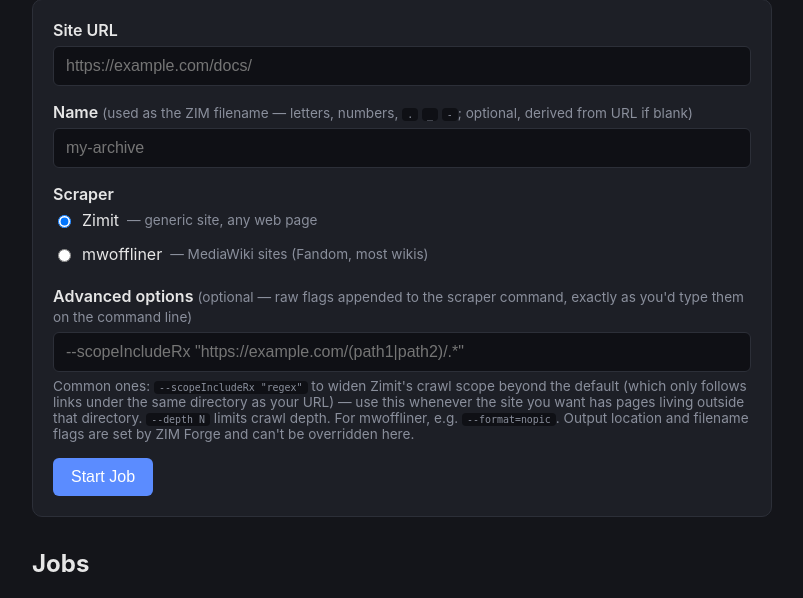
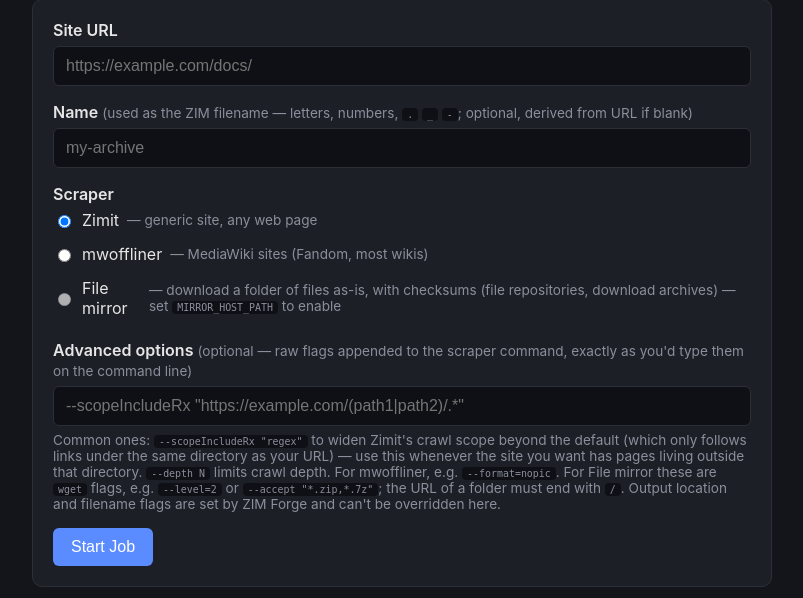
Before and after one commit to RastrumQuill/zim-forge, a Flask app: page / in a window 1280 px wide. Shown: the part 133-731 px from the top of the page, without its empty margins (238-1041 px from the left). Run offline with Flask 3, Linux system fonts and the light colour scheme; parts of the project's set-up code (start-up, migrations or seed data) failed here and were passed over.

Commit message:
Add File mirror jobs, temp-folder cleanup and Kiwix restart
- New "File mirror" job type: wget a folder of files as-is into
  MIRROR_HOST_PATH/<name>/ and write a SHA256SUMS manifest. Resumes on
  re-run; partial downloads succeed with a note; empty ones fail.
- Remove .tmp* folders that a failed or cancelled Zimit job leaves in
  the library (only ones created during that job).
- Optionally restart the kiwix-serve container after each new ZIM
  (KIWIX_CONTAINER) so it appears without manual steps.
- Ship wget in the image; mirror jobs run from ZIM Forge's own image.

Co-Authored-By: Claude Fable 5.2 <noreply@anthropic.com>
Claude-Session: https://claude.ai/code/session_01KEZzP1mgPJZANSKNQfp7CY

```diff
--- a/app.py
+++ b/app.py
@@ -77,6 +77,18 @@ PULL_IMAGES = env_bool("PULL_IMAGES", True)
 # Optional caps on scraper containers, e.g. SCRAPER_MEMORY=8g SCRAPER_CPUS=4
 SCRAPER_MEMORY = os.environ.get("SCRAPER_MEMORY", "").strip()
 SCRAPER_CPUS = float(os.environ.get("SCRAPER_CPUS", "0") or 0)
+# File mirroring (wget). MIRROR_HOST_PATH is a folder ON THE DOCKER HOST where
+# mirrored files are stored, one subfolder per job. Keep it outside the ZIM
+# library. MIRROR_PATH is the same folder as mounted inside this container
+# (optional; enables the free-space check and file counts).
+MIRROR_HOST_PATH = os.environ.get("MIRROR_HOST_PATH", "").strip()
+MIRROR_PATH = os.environ.get("MIRROR_PATH", "").strip()
+# The mirror job runs wget from ZIM Forge's own image.
+MIRROR_IMAGE = os.environ.get("MIRROR_IMAGE", "ghcr.io/rastrumquill/zim-forge:latest")
+MIRROR_WAIT_SECONDS = os.environ.get("MIRROR_WAIT_SECONDS", "0.5")
+# Optional: name of your kiwix-serve container. It's restarted after each new
+# ZIM so the file shows up without manual steps.
+KIWIX_CONTAINER = os.environ.get("KIWIX_CONTAINER", "").strip()
 # Before starting a scraper, check the site isn't serving a bot challenge.
 BOT_CHECK = env_bool("BOT_CHECK", True)
 HOST = os.environ.get("HOST", "0.0.0.0")
@@ -86,7 +98,7 @@ MAX_LOG_LINES = 500
 SAVE_INTERVAL_SECONDS = 5
 MAX_LOG_LINE_CHARS = 2000
 
-SCRAPERS = ("zimit", "mwoffliner")
+SCRAPERS = ("zimit", "mwoffliner", "mirror")
 ACTIVE_STATUSES = ("queued", "running")
 FINISHED_STATUSES = ("success", "failed", "cancelled")
 
@@ -95,7 +107,30 @@ FINISHED_STATUSES = ("success", "failed", "cancelled")
 RESERVED_FLAGS = {
     "zimit": {"--name", "--output", "--zim-file"},
     "mwoffliner": {"--mwUrl", "--adminEmail", "--outputDirectory", "--filenamePrefix"},
+    "mirror": {"-P", "--directory-prefix", "-O", "--output-document", "-o", "--output-file",
+               "-a", "--append-output", "-e", "--execute", "-i", "--input-file", "--config"},
 }
+
+# Runs inside the mirror container: download into /output/<name>, then write a
+# SHA256SUMS manifest covering every file. Arguments arrive as "$@", so nothing
+# from the job is ever interpreted by the shell.
+MIRROR_SCRIPT = r'''
+name="$1"; shift
+out="${MIRROR_OUT:-/output}/$name"
+mkdir -p "$out" && cd "$out" || exit 90
+wget "$@"
+code=$?
+echo "wget finished with exit code $code; writing checksums (this can take a while)..."
+find . -type f ! -name SHA256SUMS ! -name SHA256SUMS.tmp -print0 | sort -z | xargs -0 -r sha256sum > SHA256SUMS.tmp \
+  && mv SHA256SUMS.tmp SHA256SUMS
+count=$(find . -type f ! -name SHA256SUMS | wc -l)
+echo "Mirror holds $count files, $(du -sh . | cut -f1) in total."
+[ "$count" -eq 0 ] && exit 91
+exit $code
+'''
+# wget exit code 8 = "server issued an error response" for at least one URL
+# (typically a dead link); the rest of the mirror is still complete.
+MIRROR_OK_EXIT_CODES = (0, 8)
 
 NAME_RE = re.compile(r"[^A-Za-z0-9._-]+")
 EMAIL_RE = re.compile(r"^[^@\s]+@[^@\s]+\.[^@\s]+$")
@@ -219,6 +254,7 @@ def new_job(url, name, scraper, admin_email, extra_args):
         "image_digest": None,
         "command": None,
         "outputs": [],
+        "note": None,
     }
     with jobs_lock:
         jobs[job_id] = job
@@ -253,6 +289,8 @@ def append_log(job_id, line):
 
 
 def finish_job(job_id, status, exit_code=None):
+    if status != "success":
+        cleanup_temp_dirs(job_id)
     with jobs_lock:
         job = jobs.get(job_id)
         if job:
@@ -260,12 +298,13 @@ def finish_job(job_id, status, exit_code=None):
             job["exit_code"] = exit_code
             job["finished_at"] = utcnow_iso()
             job.pop("zims_before", None)
+            job.pop("tmp_before", None)
     save_jobs()
 
 
 def public_job(job):
     """Job fields for the browser: everything except the (large) log."""
-    return {k: v for k, v in job.items() if k not in ("log", "zims_before")}
+    return {k: v for k, v in job.items() if k not in ("log", "zims_before", "tmp_before")}
 
 
 # --- Input validation --------------------------------------------------------
@@ -323,6 +362,15 @@ def validate_submission(form):
     elif parsed.hostname:
         name = default_name(parsed)
 
+    if scraper == "mirror":
+        if not MIRROR_HOST_PATH:
+            errors.append("File mirroring isn't set up: set MIRROR_HOST_PATH to a folder on the "
+                          "Docker host (outside the ZIM library).")
+        last = parsed.path.rsplit("/", 1)[-1]
+        if parsed.hostname and not parsed.path.endswith("/") and "." not in last:
+            errors.append("For a folder, end the URL with “/”. Without it the download isn't "
+                          "limited to that folder and would spread to the whole site.")
+
     if scraper == "mwoffliner":
         if not admin_email:
             errors.append("mwoffliner needs a real admin email so wiki operators can contact you.")
@@ -366,6 +414,15 @@ def build_run(job):
             f"--filenamePrefix={job['name']}",
         ] + extra
         return MWOFFLINER_IMAGE, command, {}
+    if job["scraper"] == "mirror":
+        wget_args = [
+            "--recursive", "--level=inf", "--no-parent", "--timestamping", "--no-verbose",
+            "--tries=3", "--timeout=60", f"--wait={MIRROR_WAIT_SECONDS}",
+            # Skip the sort-order links of Apache/nginx folder listings.
+            "--reject-regex=[?&]C=[NMSD];O=[AD]",
+        ] + extra + [job["url"]]
+        command = ["sh", "-c", MIRROR_SCRIPT, "mirror", job["name"]] + wget_args
+        return MIRROR_IMAGE, command, {}
     command = ["zimit", "--seeds", job["url"], "--name", job["name"], "--output", "/output"] + extra
     return ZIMIT_IMAGE, command, {"shm_size": ZIMIT_SHM_SIZE}
 
@@ -397,9 +454,11 @@ def start_container(job_id, job):
             if live["cancel_requested"]:
                 return None
     append_log(job_id, f"Image: {digest}")
-    append_log(job_id, "Command: " + shlex.join(command))
+    shown = ["wget"] + command[5:] if job["scraper"] == "mirror" else command
+    append_log(job_id, "Command: " + shlex.join(shown))
+    host_path = MIRROR_HOST_PATH if job["scraper"] == "mirror" else LIBRARY_HOST_PATH
     kwargs = {
-        "volumes": {LIBRARY_HOST_PATH: {"bind": "/output", "mode": "rw"}},
+        "volumes": {host_path: {"bind": "/output", "mode": "rw"}},
         "detach": True,
         "name": f"zimforge-{job_id}",
         "labels": {"zim-forge.job": job_id},
@@ -442,14 +501,122 @@ def sha256_file(path):
     return h.hexdigest()
 
 
-def preflight_disk(job_id):
+def preflight_disk(job_id, path):
     """Returns an error string if there's too little free space, else None."""
-    free_gb = shutil.disk_usage(LIBRARY_PATH).free / 1024 ** 3
-    append_log(job_id, f"Free space in library: {free_gb:.1f} GB")
+    free_gb = shutil.disk_usage(path).free / 1024 ** 3
+    append_log(job_id, f"Free space for output: {free_gb:.1f} GB")
     if free_gb < MIN_FREE_GB:
-        return (f"Only {free_gb:.1f} GB free in the library folder; at least {MIN_FREE_GB:g} GB "
+        return (f"Only {free_gb:.1f} GB free in the output folder; at least {MIN_FREE_GB:g} GB "
                 "is required (MIN_FREE_GB). Free up space and run the job again.")
     return None
+
+
+def list_tmp_dirs():
+    return sorted(e.name for e in os.scandir(LIBRARY_PATH) if e.name.startswith(".tmp") and e.is_dir())
+
+
+def cleanup_temp_dirs(job_id):
+    """Remove temp folders a failed/cancelled Zimit job left in the library.
+
+    Only folders named .tmp* that did not exist when the job started are touched.
+    """
+    with jobs_lock:
+        before = (jobs.get(job_id) or {}).get("tmp_before")
+    if before is None or not library_available():
+        return
+    for name in list_tmp_dirs():
+        if name in before:
+            continue
+        try:
+            shutil.rmtree(os.path.join(LIBRARY_PATH, name))
+            append_log(job_id, f"Removed leftover temporary folder {name}.")
+        except OSError:
+            append_log(job_id, f"Leftover temporary folder {name} is still in the library. Delete it by "
+                               "hand, or mount the library read-write so ZIM Forge can clean up.")
+
+
+def collect_mirror_outputs(job_id, name):
+    """Summarise a mirror folder. Returns outputs, or None if it isn't mounted here."""
+    if not (MIRROR_PATH and os.path.isdir(MIRROR_PATH)):
+        return None
+    root = os.path.join(MIRROR_PATH, name)
+    count = total = 0
+    for dirpath, _dirs, files in os.walk(root):
+        for filename in files:
+            if filename in ("SHA256SUMS", "SHA256SUMS.tmp"):
+                continue
+            try:
+                total += os.path.getsize(os.path.join(dirpath, filename))
+                count += 1
+            except OSError:
+                pass
+    if not count:
+        return []
+    manifest = os.path.join(root, "SHA256SUMS")
+    digest = sha256_file(manifest) if os.path.exists(manifest) else ""
+    outputs = [{"file": f"{name}/ ({count} files)", "size": total, "sha256": digest,
+                "sha256_label": "SHA-256 of the SHA256SUMS manifest"}]
+    append_log(job_id, f"Output: {name}/  {count} files  {human_size(total)}")
+    with jobs_lock:
+        job = jobs.get(job_id)
+        if job:
+            job["outputs"] = outputs
+    return outputs
+
+
+def restart_kiwix(job_id):
+    if not KIWIX_CONTAINER:
+        return
+    try:
+        docker_client.containers.get(KIWIX_CONTAINER).restart()
+        append_log(job_id, f"Restarted {KIWIX_CONTAINER} so the new ZIM shows up in Kiwix.")
+    except Exception as e:
+        append_log(job_id, f"Couldn't restart {KIWIX_CONTAINER}: {e}")
+
+
+def conclude(job_id, exit_code):
+    """Decide success or failure for a scraper that ran to the end."""
+    with jobs_lock:
+        job = jobs.get(job_id)
+        if not job:
+            return
+        scraper, name = job["scraper"], job["name"]
+
+    if scraper == "mirror":
+        if exit_code == 91:
+            append_log(job_id, "Nothing was downloaded. Check the URL, and the log above for errors.")
+            finish_job(job_id, "failed", exit_code)
+            return
+        if exit_code not in MIRROR_OK_EXIT_CODES:
+            append_log(job_id, f"wget exited with code {exit_code}. Run the job again to resume; "
+                               "files already downloaded are kept.")
+            finish_job(job_id, "failed", exit_code)
+            return
+        outputs = collect_mirror_outputs(job_id, name)
+        if outputs is not None and not outputs:
+            append_log(job_id, "Nothing was downloaded. Treating this as a failure.")
+            finish_job(job_id, "failed", exit_code)
+            return
+        if exit_code == 8:
+            note = "Some files could not be downloaded. Search the full log for “ERROR” to see which."
+            append_log(job_id, "WARNING: " + note)
+            with jobs_lock:
+                job["note"] = note
+        finish_job(job_id, "success", exit_code)
+        return
+
+    if exit_code != 0:
+        append_log(job_id, f"Scraper exited with code {exit_code}.")
+        finish_job(job_id, "failed", exit_code)
+        return
+    outputs = collect_outputs(job_id)
+    if outputs is not None and not outputs:
+        append_log(job_id, "Scraper exited cleanly but no new ZIM file appeared in the library. "
+                           "Treating this as a failure.")
+        finish_job(job_id, "failed", exit_code)
+        return
+    restart_kiwix(job_id)
+    finish_job(job_id, "success", exit_code)
 
 
 def collect_outputs(job_id):
@@ -570,17 +737,8 @@ def supervise(job_id, container, reattached=False):
             finish_job(job_id, "cancelled", exit_code)
         elif timed_out.is_set():
             finish_job(job_id, "failed", exit_code)
-        elif exit_code != 0:
-            append_log(job_id, f"Scraper exited with code {exit_code}.")
-            finish_job(job_id, "failed", exit_code)
         else:
-            outputs = collect_outputs(job_id)
-            if outputs is not None and not outputs:
-                append_log(job_id, "Scraper exited cleanly but no new ZIM file appeared in the library. "
-                                   "Treating this as a failure.")
-                finish_job(job_id, "failed", exit_code)
-            else:
-                finish_job(job_id, "success", exit_code)
+            conclude(job_id, exit_code)
     finally:
         if timer:
             timer.cancel()
@@ -617,14 +775,19 @@ def run_job(job_id):
             finish_job(job_id, "failed")
             return
 
-    if library_available():
-        problem = preflight_disk(job_id)
+    is_mirror = spec["scraper"] == "mirror"
+    out_path = MIRROR_PATH if is_mirror else LIBRARY_PATH
+    if out_path and os.path.isdir(out_path):
+        problem = preflight_disk(job_id, out_path)
         if problem:
             append_log(job_id, problem)
             finish_job(job_id, "failed")
             return
-        with jobs_lock:
-            job["zims_before"] = list_zims()
+        if not is_mirror:
+            with jobs_lock:
+                job["zims_before"] = list_zims()
+                if spec["scraper"] == "zimit":
+                    job["tmp_before"] = list_tmp_dirs()
 
     container = None
     try:
@@ -680,13 +843,7 @@ def reattach(job_id, container_id):
     else:
         exit_code = container.attrs.get("State", {}).get("ExitCode", 1)
         append_log(job_id, f"Scraper finished while the app was down (exit code {exit_code}).")
-        ok = exit_code == 0
-        if ok:
-            outputs = collect_outputs(job_id)
-            if outputs is not None and not outputs:
-                append_log(job_id, "No new ZIM file appeared in the library. Treating this as a failure.")
-                ok = False
-        finish_job(job_id, "success" if ok else "failed", exit_code)
+        conclude(job_id, exit_code)
         try:
             container.remove(force=True)
         except Exception:
@@ -761,7 +918,8 @@ def sorted_public_jobs():
 
 @app.route("/")
 def index():
-    return render_template("index.html", jobs=sorted_public_jobs(), errors=[], form={})
+    return render_template("index.html", jobs=sorted_public_jobs(), errors=[], form={},
+                           mirror_enabled=bool(MIRROR_HOST_PATH))
 
 
 @app.route("/submit", methods=["POST"])
@@ -769,7 +927,8 @@ def index():
 def submit():
     values, errors = validate_submission(request.form)
     if errors:
-        return render_template("index.html", jobs=sorted_public_jobs(), errors=errors, form=values), 400
+        return render_template("index.html", jobs=sorted_public_jobs(), errors=errors, form=values,
+                               mirror_enabled=bool(MIRROR_HOST_PATH)), 400
     new_job(**values)
     return redirect(url_for("index"))
 
--- a/templates/index.html
+++ b/templates/index.html
@@ -37,12 +37,16 @@
         <label>Scraper</label>
         <div class="radio-row">
           <label class="radio-option">
-            <input type="radio" name="scraper" value="zimit" {% if form.scraper != 'mwoffliner' %}checked{% endif %}>
+            <input type="radio" name="scraper" value="zimit" {% if form.scraper not in ('mwoffliner', 'mirror') %}checked{% endif %}>
             Zimit <span class="hint">— generic site, any web page</span>
           </label>
           <label class="radio-option">
             <input type="radio" name="scraper" value="mwoffliner" {% if form.scraper == 'mwoffliner' %}checked{% endif %}>
             mwoffliner <span class="hint">— MediaWiki sites (Fandom, most wikis)</span>
+          </label>
+          <label class="radio-option">
+            <input type="radio" name="scraper" value="mirror" {% if form.scraper == 'mirror' %}checked{% endif %} {% if not mirror_enabled %}disabled{% endif %}>
+            File mirror <span class="hint">— download a folder of files as-is, with checksums (file repositories, download archives){% if not mirror_enabled %} — set <code>MIRROR_HOST_PATH</code> to enable{% endif %}</span>
           </label>
         </div>
       </div>
@@ -60,6 +64,8 @@
           the default (which only follows links under the same directory as your URL) — use
           this whenever the site you want has pages living outside that directory.
           <code>--depth N</code> limits crawl depth. For mwoffliner, e.g. <code>--format=nopic</code>.
+          For File mirror these are <code>wget</code> flags, e.g. <code>--level=2</code> or
+          <code>--accept "*.zip,*.7z"</code>; the URL of a folder must end with <code>/</code>.
           Output location and filename flags are set by ZIM Forge and can't be overridden here.
         </p>
       </div>
@@ -146,7 +152,7 @@
       r.cancelBtn.hidden = !active;
       r.retryBtn.hidden = active;
       r.logRow.hidden = !openLogs.has(job.id);
-      const sig = JSON.stringify([job.status, job.outputs, job.image_digest, job.finished_at]);
+      const sig = JSON.stringify([job.status, job.outputs, job.image_digest, job.finished_at, job.note]);
       if (r.detailsSig !== sig) { r.detailsSig = sig; renderDetails(r.details, job); }
     }
 
@@ -167,8 +173,9 @@
       if (job.finished_at) line('Finished', fmtTime(job.finished_at));
       for (const out of job.outputs || []) {
         line('Output', `${out.file} (${fmtSize(out.size)})`);
-        line('SHA-256', el('code', {textContent: out.sha256}));
+        if (out.sha256) line(out.sha256_label || 'SHA-256', el('code', {textContent: out.sha256}));
       }
+      if (job.note) line('Note', job.note);
       line('', el('a', {href: 'logs/' + encodeURIComponent(job.id) + '/full', textContent: 'Download full log'}));
     }
 
```
Also changed, not shown: docker-compose.yml (+7 -1 lines), tests/test_app.py (+75 -1 lines), README.md, 2 other files.
